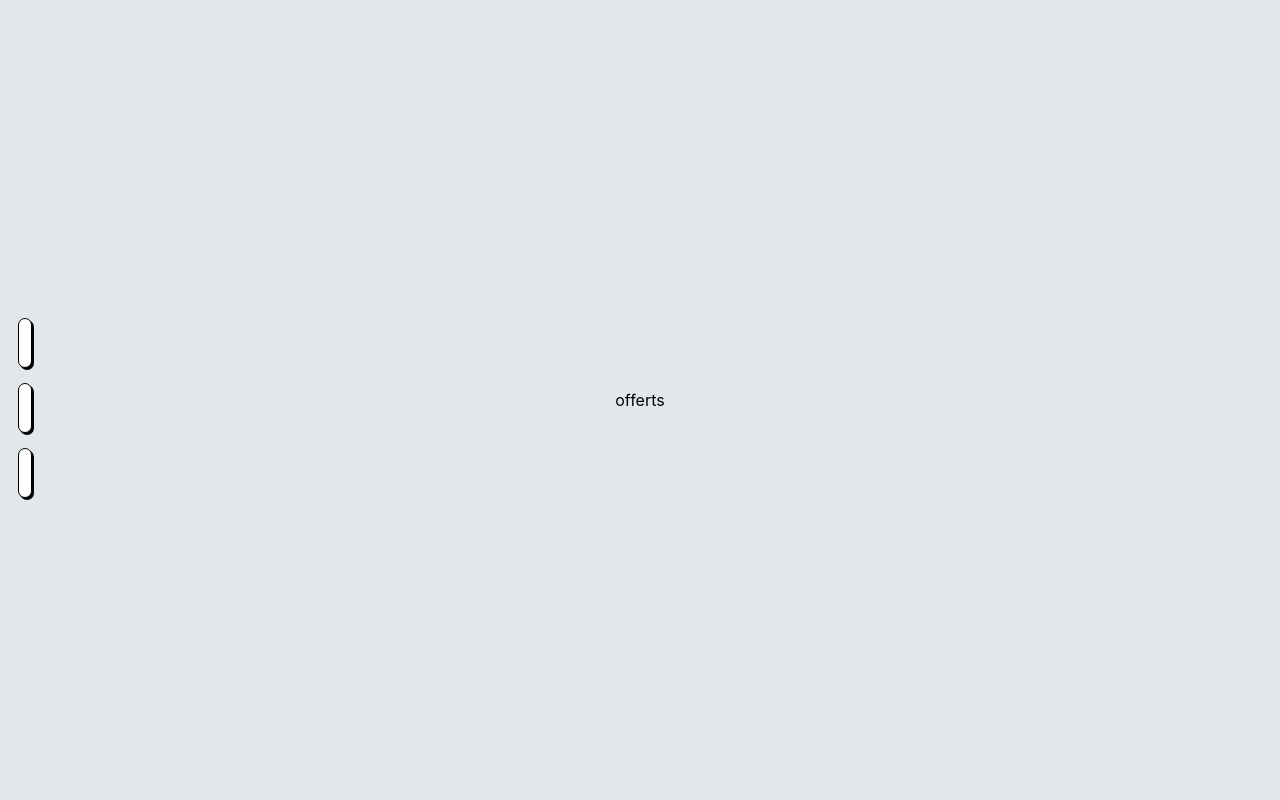
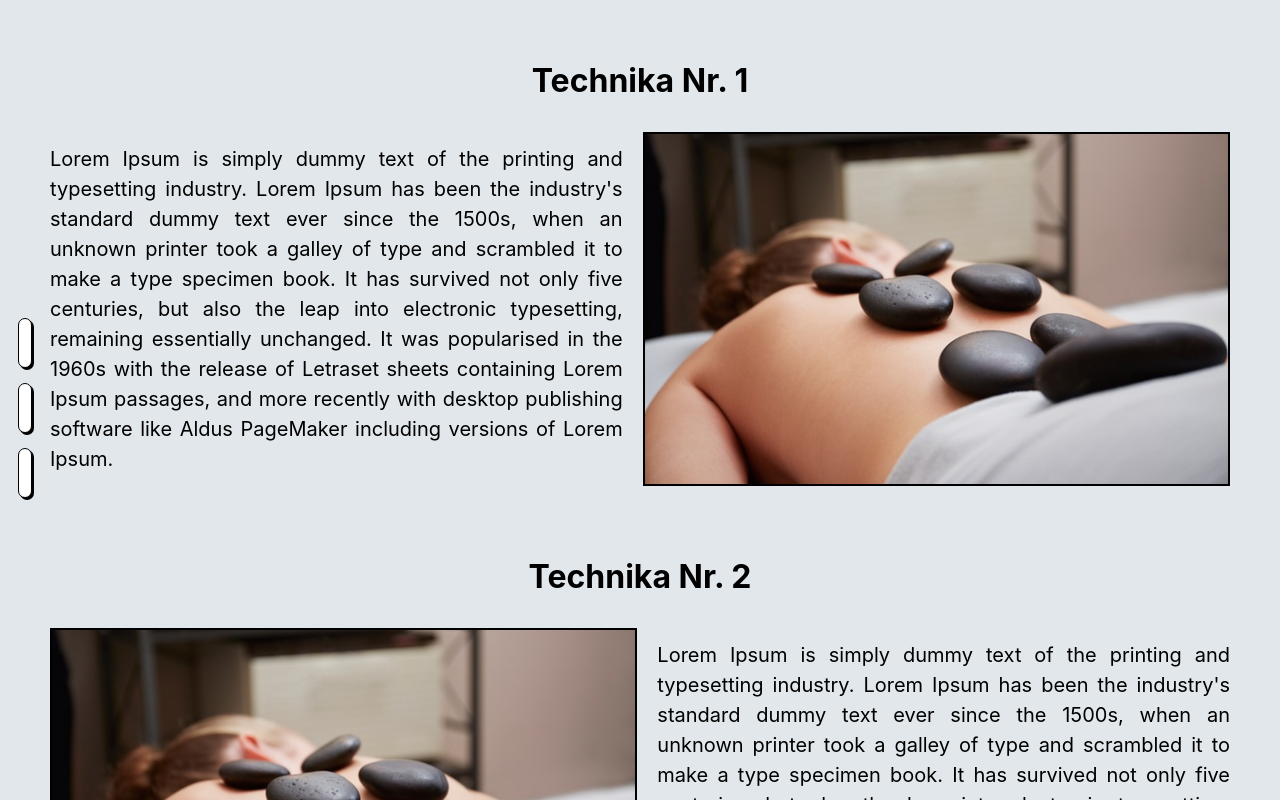
Before and after one commit to patryk-olti/physiotherapistPage, a React (Create React App) app: page / in a window 1280 px wide. Both pictures are taken after a click on the button 25 px from the left and 407 px from the top of the page. Shown: the part 801-1601 px from the top of the page. Built offline with nearby package versions, Linux system fonts and the light colour scheme.

Commit message:
finished offerts section

```diff
--- a/src/App.js
+++ b/src/App.js
@@ -2,6 +2,7 @@ import React, { useState } from "react";
 
 import Start from "./sections/Start";
 import Offerts from "./sections/Offerts";
+import Contact from "./sections/Contact";
 
 import StartAnim from "./containers/animation/startAnim";
 
@@ -16,6 +17,7 @@ function App() {
       <>
         <Start />
         <Offerts />
+        <Contact />
       </>
       :
       <StartAnim handleClick={setActive} />
--- /dev/null
+++ b/src/sections/Contact.js
@@ -0,0 +1,16 @@
+import React from 'react';
+
+import styles from '../styles/index.module.css';
+
+const Contact = () => {
+
+    return(
+        <div className={styles.container} id='contact'>
+            <div className={styles.content__flexColumn}>
+                Contact
+            </div>
+        </div>
+    )
+}
+
+export default Contact;
--- a/src/sections/Offerts.js
+++ b/src/sections/Offerts.js
@@ -1,13 +1,68 @@
-import React from 'react';
+import React, { useEffect, useRef, useContext } from 'react';
+
+import gsap from 'gsap';
+import { ScrollTrigger } from "gsap/dist/ScrollTrigger";
+
+import imgStones from '../img/kamienie.jpg';
 
 import styles from '../styles/index.module.css';
 
 const Offerts = () => {
 
+    const sectionRef = useRef();
+
+    gsap.registerPlugin(ScrollTrigger);
+
+    useEffect( () => {
+        gsap.fromTo( sectionRef.current, { y: '+=100', alpha: 0}, { y: 0, alpha: 1, duration: 1.5, scrollTrigger: {
+            trigger: '#offerts',
+            start: 'top 40%',
+            end: 'top top',
+            scrub: 1
+        }})
+    }, [])
+
     return(
         <div className={styles.container} id='offerts'>
-            <div className={styles.content__flexColumn}>
-                offerts
+            <div className={styles.content__flexColumn} ref={sectionRef} >
+
+                <div className={styles.content__flexColumn}>
+                    <h1> Technika Nr. 1 </h1>
+                    <div className={styles.content__flexRow}>
+                        <section className={styles.textArea}>
+                        Lorem Ipsum is simply dummy text of the printing and typesetting industry. Lorem Ipsum has been the industry's standard dummy text ever since the 1500s, when an unknown printer took a galley of type and scrambled it to make a type specimen book. It has survived not only five centuries, but also the leap into electronic typesetting, remaining essentially unchanged. It was popularised in the 1960s with the release of Letraset sheets containing Lorem Ipsum passages, and more recently with desktop publishing software like Aldus PageMaker including versions of Lorem Ipsum.
+                        </section>
+                        <section className={styles.textArea}>
+                            <img src={imgStones} alt='img' className={styles.imgMedium} />
+                        </section>
+                    </div>
+                </div>
+
+                <div className={styles.content__flexColumn}>
+                    <h1> Technika Nr. 2 </h1>
+                    <div className={styles.content__flexRow}>
+                        <section className={styles.textArea}>
+                            <img src={imgStones} alt='img' className={styles.imgMedium} />
+                        </section>
+
+                        <section className={styles.textArea}>
+                        Lorem Ipsum is simply dummy text of the printing and typesetting industry. Lorem Ipsum has been the industry's standard dummy text ever since the 1500s, when an unknown printer took a galley of type and scrambled it to make a type specimen book. It has survived not only five centuries, but also the leap into electronic typesetting, remaining essentially unchanged. It was popularised in the 1960s with the release of Letraset sheets containing Lorem Ipsum passages, and more recently with desktop publishing software like Aldus PageMaker including versions of Lorem Ipsum.
+                        </section>
+                    </div>
+                </div>
+
+                <div className={styles.content__flexColumn}>
+                    <h1> Technika Nr. 3 </h1>
+                    <div className={styles.content__flexRow}>
+                        <section className={styles.textArea}>
+                        Lorem Ipsum is simply dummy text of the printing and typesetting industry. Lorem Ipsum has been the industry's standard dummy text ever since the 1500s, when an unknown printer took a galley of type and scrambled it to make a type specimen book. It has survived not only five centuries, but also the leap into electronic typesetting, remaining essentially unchanged. It was popularised in the 1960s with the release of Letraset sheets containing Lorem Ipsum passages, and more recently with desktop publishing software like Aldus PageMaker including versions of Lorem Ipsum.
+                        </section>
+                        <section className={styles.textArea}>
+                            <img src={imgStones} alt='img' className={styles.imgMedium} />
+                        </section>
+                    </div>
+                </div>
+
             </div>
         </div>
     )
--- a/src/styles/index.module.css
+++ b/src/styles/index.module.css
@@ -29,6 +29,10 @@
 }
 
 section{
+    display: flex;
+    justify-content: center;
+    align-items: center;
+
     width: 50%;
     padding: 10px;
 }
@@ -66,3 +70,8 @@ section{
 .icon:hover{
     color: brown;
 }
+
+.imgMedium{
+    height: 350px;
+    border: 2px solid black;
+}
```
Also changed, not shown: src/img/kamienie.jpg (added).
